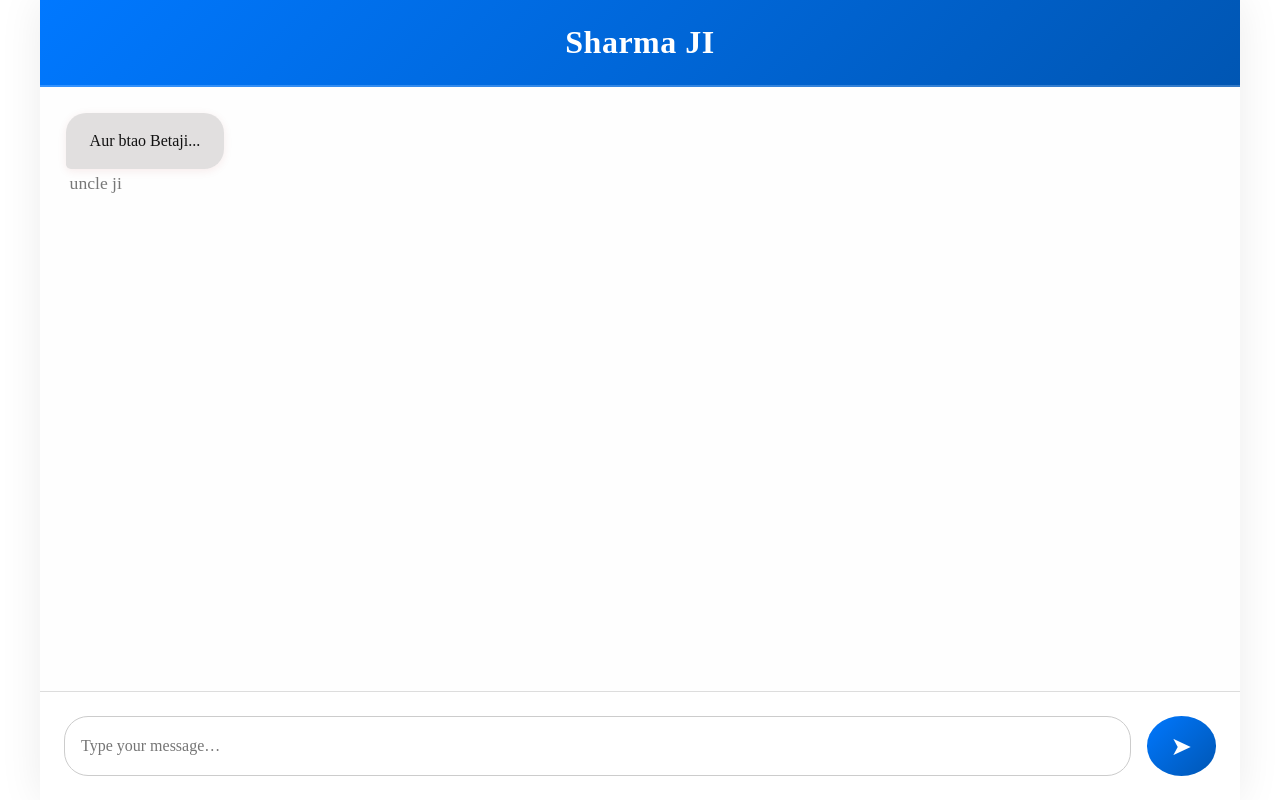
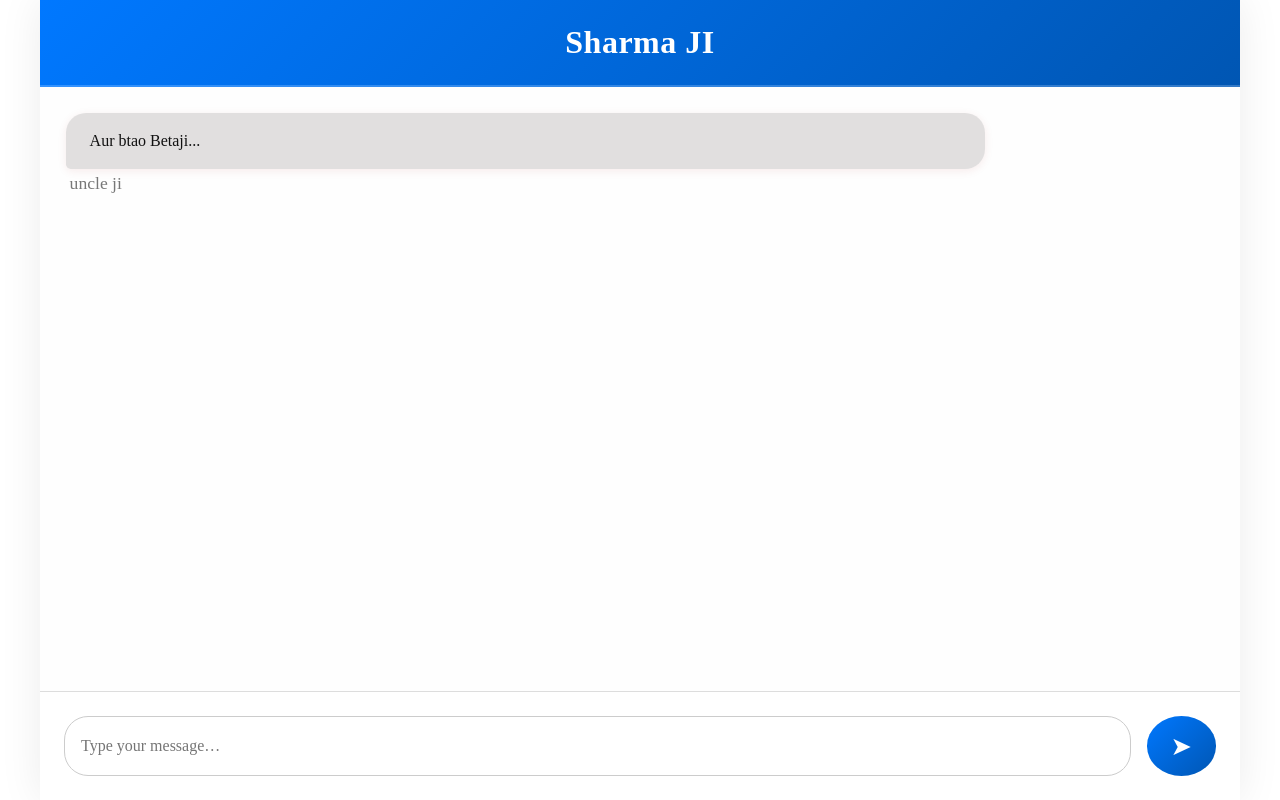
Before and after one commit to Akki-b2008/AiChatbot, a React (Vite) app in the folder Frontend/: page / in a window 1280 px wide. Built offline with nearby package versions, Linux system fonts and the light colour scheme; no server answers.

Commit message:
Adjust AI chat bubble width to 80% for improved layout

```diff
--- a/Frontend/src/App.css
+++ b/Frontend/src/App.css
@@ -101,6 +101,7 @@
 }
 
 .chat-bubble.ai {
+  width: 80%;
   align-self: flex-start;
   background: #bcb8b873;
   color: #111;
```
